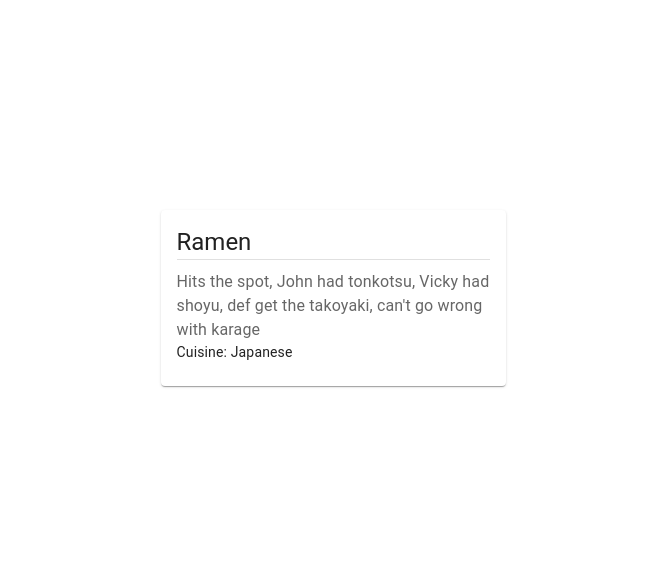
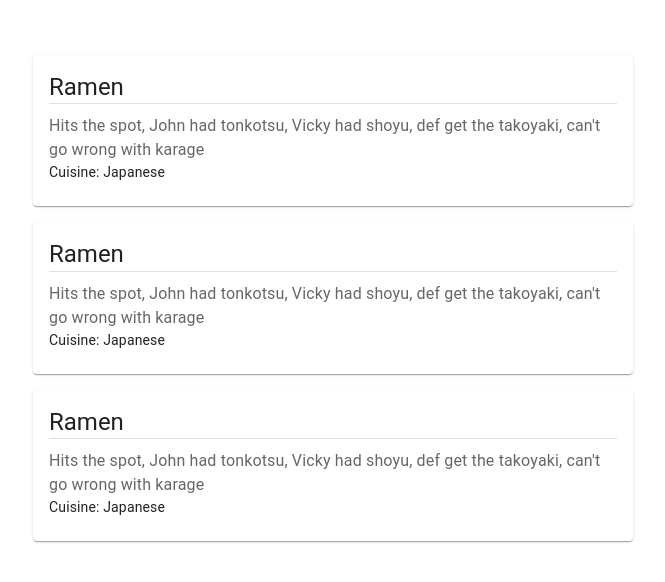
Before and after one commit to johnle192/john-and-vickys-food-journal, a React (Vite) app: page / in a window 1280 px wide. Shown: the part 102-684 px from the top of the page, without its empty margins (307-972 px from the left). Built offline with nearby package versions, Linux system fonts and the light colour scheme.

Commit message:
add prettier, use Stack

```diff
--- a/package.json
+++ b/package.json
@@ -29,6 +29,7 @@
     "eslint-plugin-react": "^7.33.2",
     "eslint-plugin-react-hooks": "^4.6.0",
     "eslint-plugin-react-refresh": "^0.4.3",
+    "prettier": "^3.0.3",
     "typescript": "^5.0.2",
     "vite": "^4.4.5"
   }
--- a/src/App.tsx
+++ b/src/App.tsx
@@ -1,26 +1,18 @@
-import './App.css'
-import {Card, CardContent, Grid, Typography} from "@mui/material";
-import RestaurantCard from "./components/RestaurantCard.tsx";
+import './App.css';
+import { Stack } from '@mui/material';
+import RestaurantCard from './components/RestaurantCard.tsx';
 
 function App() {
   return (
     <div>
-      {/*<CardHeader>*/}
-      {/*  Lorem Ipsem*/}
-      {/*</CardHeader>*/}
-
-      <Grid
-        container
-        spacing={2}
-        direction="column"
-        justifyContent="space-evenly"
-        alignItems="center"
-      >
+      <Stack spacing={2}>
         {/*TODO: add data and iterate*/}
         <RestaurantCard />
-      </Grid>
+        <RestaurantCard />
+        <RestaurantCard />
+      </Stack>
     </div>
-  )
+  );
 }
 
-export default App
+export default App;
--- a/src/components/RestaurantCard.tsx
+++ b/src/components/RestaurantCard.tsx
@@ -1,23 +1,25 @@
-import {Card, CardContent, Divider, Grid, Typography} from "@mui/material";
+import { Card, CardContent, Divider, Typography } from '@mui/material';
 
 export default function RestaurantCard() {
-  return(
-    <Grid item xs={6}>
-      <Card sx={{maxWidth: 345}}>
-        <CardContent sx={{justifyContent: "left"}}>
+  return (
+    <Card sx={{ maxWidth: 600 }}>
+      <CardContent sx={{ justifyContent: 'left' }}>
         <Typography variant="h5" component="div">
           Ramen
         </Typography>
-          <Divider/>
-          <Typography variant="body1" color="text.secondary" sx={{marginTop: "10px"}}>
-            Hits the spot, John had tonkotsu, Vicky had shoyu, def get the takoyaki,
-            can't go wrong with karage
+        <Divider />
+        <Typography
+          variant="body1"
+          color="text.secondary"
+          sx={{ marginTop: '10px' }}
+        >
+          Hits the spot, John had tonkotsu, Vicky had shoyu, def get the
+          takoyaki, can't go wrong with karage
         </Typography>
         <Typography variant="body2" color="text.tertiary">
           Cuisine: Japanese
         </Typography>
       </CardContent>
     </Card>
-    </Grid>
-  )
+  );
 }
```
Also changed, not shown: .prettierrc.json (added), 1 other file (tests, documents, lock files or other folders). Lines whose indentation alone changed are shown as unchanged.
